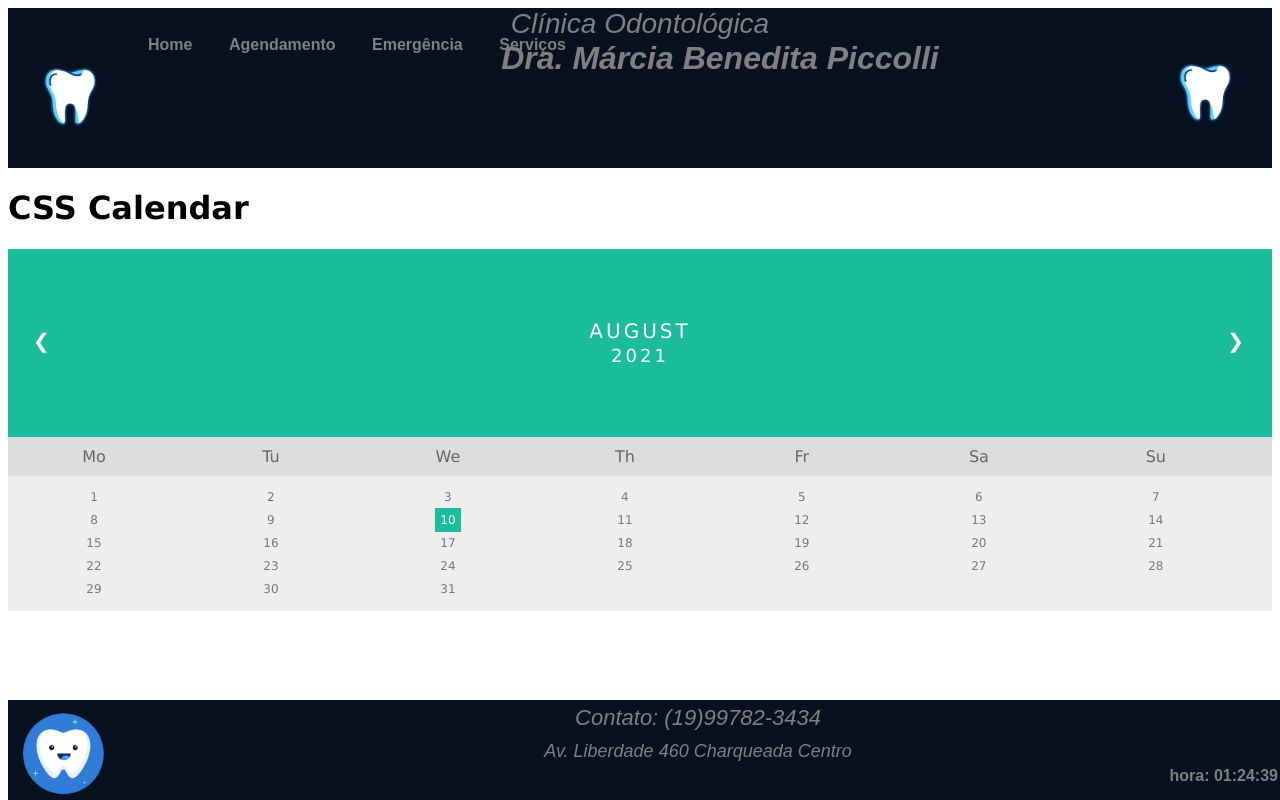
After one commit to RFFSoftwareEngineering/SiteOdonto, a Django app: page /Calendar/ in a window 1280 px wide. The commit adds this page. Run offline with Django 3.2, Linux system fonts and the light colour scheme; data comes from the database, SQL or seed files in the repository; some web fonts are replaced.

Commit message:
it's getting real good

```diff
--- a/OdontoClinic/Agenda/views.py
+++ b/OdontoClinic/Agenda/views.py
@@ -2,20 +2,39 @@ from django.http import Http404
 from django.shortcuts import render, get_object_or_404, redirect
 from .models import Agendamento
 from .forms import AgendaForm
+from datetime import datetime
 
-def teste_view(request, id):
+now = datetime.now().strftime('%H:%M:%S')
+
+def teste_view(request, id, *args, **kwargs):
     obj = get_object_or_404(Agendamento, id=id)
     obj = Agendamento.objects.get(id=id)
     context = {
-        "object" : obj
+        "object" : obj,
+        "actual_time": now
         }
     return render(request, "Agendamento/teste.html", context)
 
-def manipulate_view(request):
+def manipulate_view(request, *args, **kwargs):
     form = AgendaForm(request.POST or None)
     if form.is_valid():
         form.save()
     context = {
-        "form" : form
+        "form" : form,
+        "actual_time" : now
         }
     return render(request, "Agendamento/form_test.html", context)
+
+def calendar_view(request, *args, **kwargs):
+    form = AgendaForm(request.POST or None)
+    if form.is_valid():
+        form.save()
+    x = 1
+    obj = get_object_or_404(Agendamento, id=x)
+    obj = Agendamento.objects.get(id=x)
+    context = {
+        "dados" : form,
+        "actual_time" : now,
+        "object" : obj
+        }
+    return render(request, "Agendamento/calendar.html", context)
--- a/OdontoClinic/OdontoClinic/urls.py
+++ b/OdontoClinic/OdontoClinic/urls.py
@@ -17,7 +17,8 @@ from django.contrib import admin
 from django.urls import path
 from pages.views import HomePage, ServicesPage
 from Agenda.views import (teste_view,
-                          manipulate_view)
+                          manipulate_view,
+                          calendar_view)
 
 
 urlpatterns = [
@@ -26,4 +27,5 @@ urlpatterns = [
     path("services/", ServicesPage, name="servicos"),
     path("Agendamento/<int:id>/", teste_view , name="teste"),
     path("teste", manipulate_view),
+    path("Calendar/", calendar_view, name="calendar"),
 ]
--- /dev/null
+++ b/OdontoClinic/templates/Agendamento/calendar.html
@@ -0,0 +1,150 @@
+{% extends "base.html" %}
+
+{% block content %}
+
+<style type="text/css">
+  * {box-sizing: border-box;}
+  ul {list-style-type: none;}
+  body {font-family: Verdana, sans-serif;}
+
+  .month {
+    padding: 70px 25px;
+    width: 100%;
+    background: #1abc9c;
+    text-align: center;
+  }
+
+  .month ul {
+    margin: 0;
+    padding: 0;
+  }
+
+  .month ul li {
+    color: white;
+    font-size: 20px;
+    text-transform: uppercase;
+    letter-spacing: 3px;
+  }
+
+  .month .prev {
+    float: left;
+    padding-top: 10px;
+  }
+
+  .month .next {
+    float: right;
+    padding-top: 10px;
+  }
+
+  .weekdays {
+    margin: 0;
+    padding: 10px 0;
+    background-color: #ddd;
+  }
+
+  .weekdays li {
+    display: inline-block;
+    width: 13.6%;
+    color: #666;
+    text-align: center;
+  }
+
+  .days {
+    padding: 10px 0;
+    background: #eee;
+    margin: 0;
+  }
+
+  .days li {
+    list-style-type: none;
+    display: inline-block;
+    width: 13.6%;
+    text-align: center;
+    margin-bottom: 5px;
+    font-size:12px;
+    color: #777;
+  }
+
+  .days li .active {
+    padding: 5px;
+    background: #1abc9c;
+    color: white !important
+  }
+
+/* Add media queries for smaller screens */
+@media screen and (max-width:720px) {
+.weekdays li, .days li {width: 13.1%;}
+}
+
+@media screen and (max-width: 420px) {
+.weekdays li, .days li {width: 12.5%;}
+.days li .active {padding: 2px;}
+}
+
+@media screen and (max-width: 290px) {
+.weekdays li, .days li {width: 12.2%;}
+}
+</style>
+
+<body>
+
+<h1>CSS Calendar</h1>
+
+<div class="month">
+  <ul>
+    <li class="prev">&#10094;</li>
+    <li class="next">&#10095;</li>
+    <li>
+      August<br>
+      <span style="font-size:18px">2021</span>
+    </li>
+  </ul>
+  </div>
+
+  <ul class="weekdays">
+    <li>Mo</li>
+    <li>Tu</li>
+    <li>We</li>
+    <li>Th</li>
+    <li>Fr</li>
+    <li>Sa</li>
+    <li>Su</li>
+  </ul>
+
+  <ul class="days">
+    <li>1</li>
+    <li>2</li>
+    <li>3</li>
+    <li>4</li>
+    <li>5</li>
+    <li>6</li>
+    <li>7</li>
+    <li>8</li>
+    <li>9</li>
+    <li><span class="active">10</span></li>
+    <li>11</li>
+    <li>12</li>
+    <li>13</li>
+    <li>14</li>
+    <li>15</li>
+    <li>16</li>
+    <li>17</li>
+    <li>18</li>
+    <li>19</li>
+    <li>20</li>
+    <li>21</li>
+    <li>22</li>
+    <li>23</li>
+    <li>24</li>
+    <li>25</li>
+    <li>26</li>
+    <li>27</li>
+    <li>28</li>
+    <li>29</li>
+    <li>30</li>
+    <li>31</li>
+  </ul>
+
+</body>
+
+{% endblock %}
--- a/OdontoClinic/templates/base.html
+++ b/OdontoClinic/templates/base.html
@@ -111,6 +111,13 @@
     .navb a.activeS:hover {
       color: white;
     }
+    .activeAgen {
+      color: gray;
+      text-decoration: none;
+    }
+    .activeAgen:hover {
+      color: white;
+    }
 </style>
 
 <div class="div1">
@@ -118,7 +125,7 @@
     <div class="navb">
       {% load static %} <img class="dentinho2" src="{% static "tooth_icon.png" %}" alt="dente img">
       <a class="active" href="http://127.0.0.1:8000/">Home</a>
-      <a>Agendamento</a>
+      <a class="activeAgen" href="http://127.0.0.1:8000/Calendar/">Agendamento</a>
       <a>Emergência</a>
       <a class="activeS" href="http://127.0.0.1:8000/services/">Serviços</a>
     </div>
```
